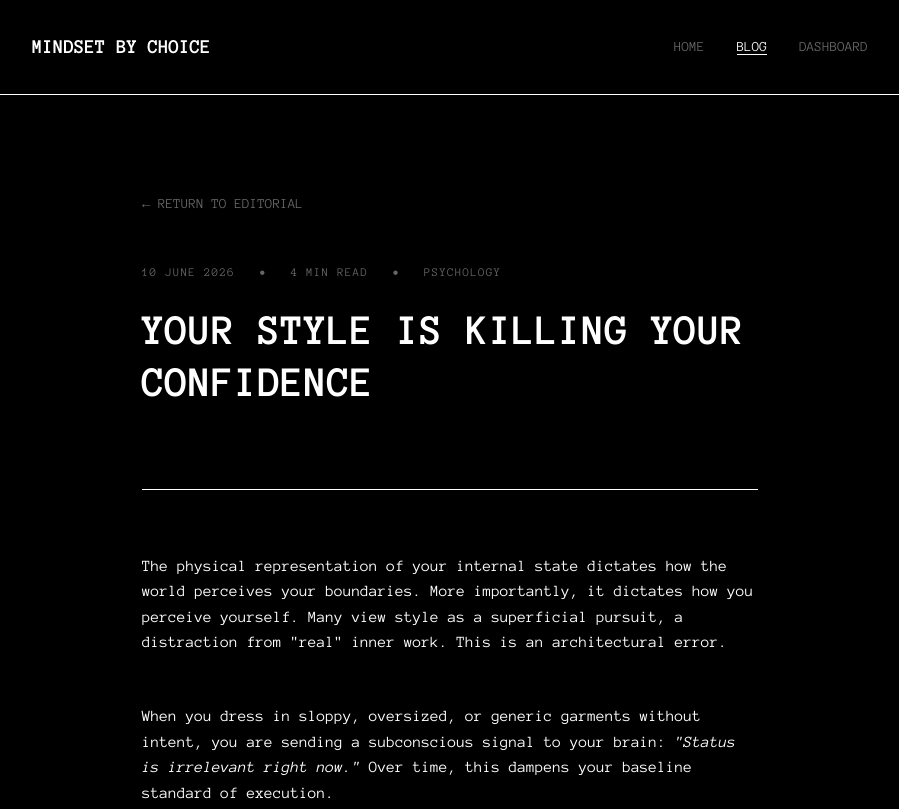
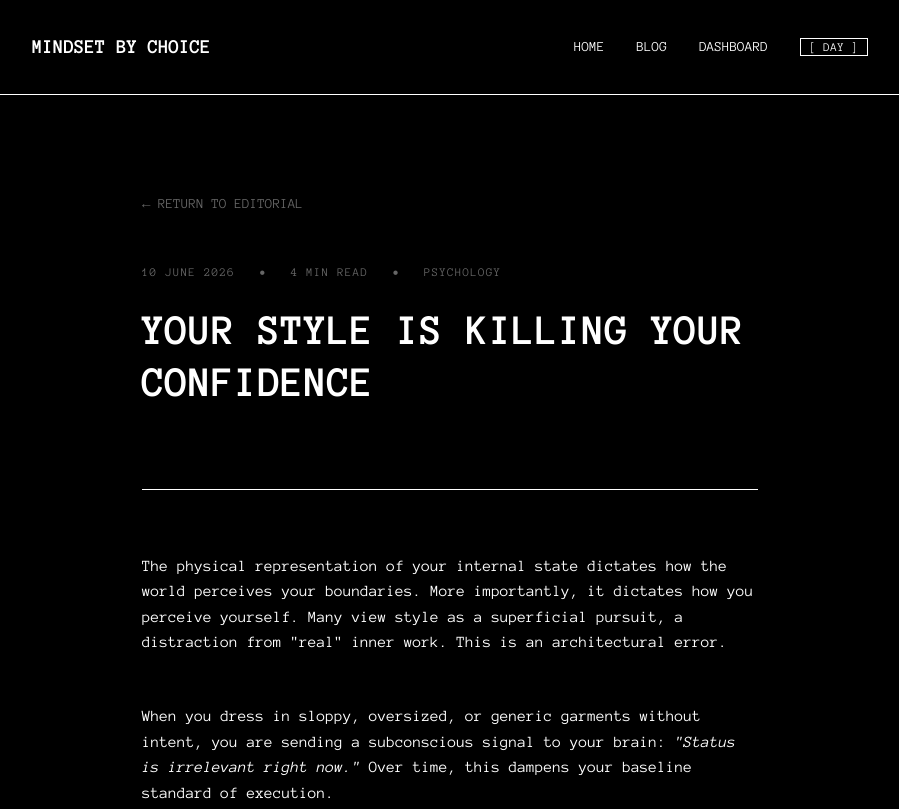
Before and after one commit to onlinejitka/Mindset-by-Choice, a website: page public/blog/article-template.html in a window 1280 px wide. Shown: the top 809 px of the page, without its empty margins (190-1089 px from the left). Drawn offline with Linux system fonts and the light colour scheme.

Commit message:
Update article-template.html

```diff
--- a/public/blog/article-template.html
+++ b/public/blog/article-template.html
@@ -2,6 +2,7 @@
 <html lang="en">
 <head>
     <meta charset="UTF-8">
+    <script src="../js/theme.js"></script>
     <meta name="viewport" content="width=device-width, initial-scale=1.0">
     <title>Your Style Is Killing Your Confidence | Mindset by Choice</title>
 
@@ -118,12 +119,13 @@
    <header class="brand-header">
     <div class="container flex-between">
         <a href="/" class="brand-logo">Mindset by Choice</a>
-            <nav>
+        <nav style="display: flex; align-items: center;">
             <ul style="display: flex; gap: var(--space-4); text-transform: uppercase; font-size: var(--text-sm);">
-                    <li><a href="/" style="color: var(--color-dimmed);">Home</a></li>
-                    <li><a href="/blog" style="border-bottom: var(--border-thin);">Blog</a></li>
-                    <li><a href="/dashboard" style="color: var(--color-dimmed);">Dashboard</a></li>
+                <li><a href="/">Home</a></li>
+                <li><a href="/blog">Blog</a></li>
+                <li><a href="/dashboard">Dashboard</a></li>
             </ul>
+            <button id="theme-toggle" style="font-size: var(--text-xs); text-transform: uppercase; letter-spacing: 0.05em; margin-left: var(--space-4); padding: 2px var(--space-1); border: var(--border-thin);">[ Day ]</button>
         </nav>
     </div>
 </header>
```
Lines whose indentation alone changed are shown as unchanged.
